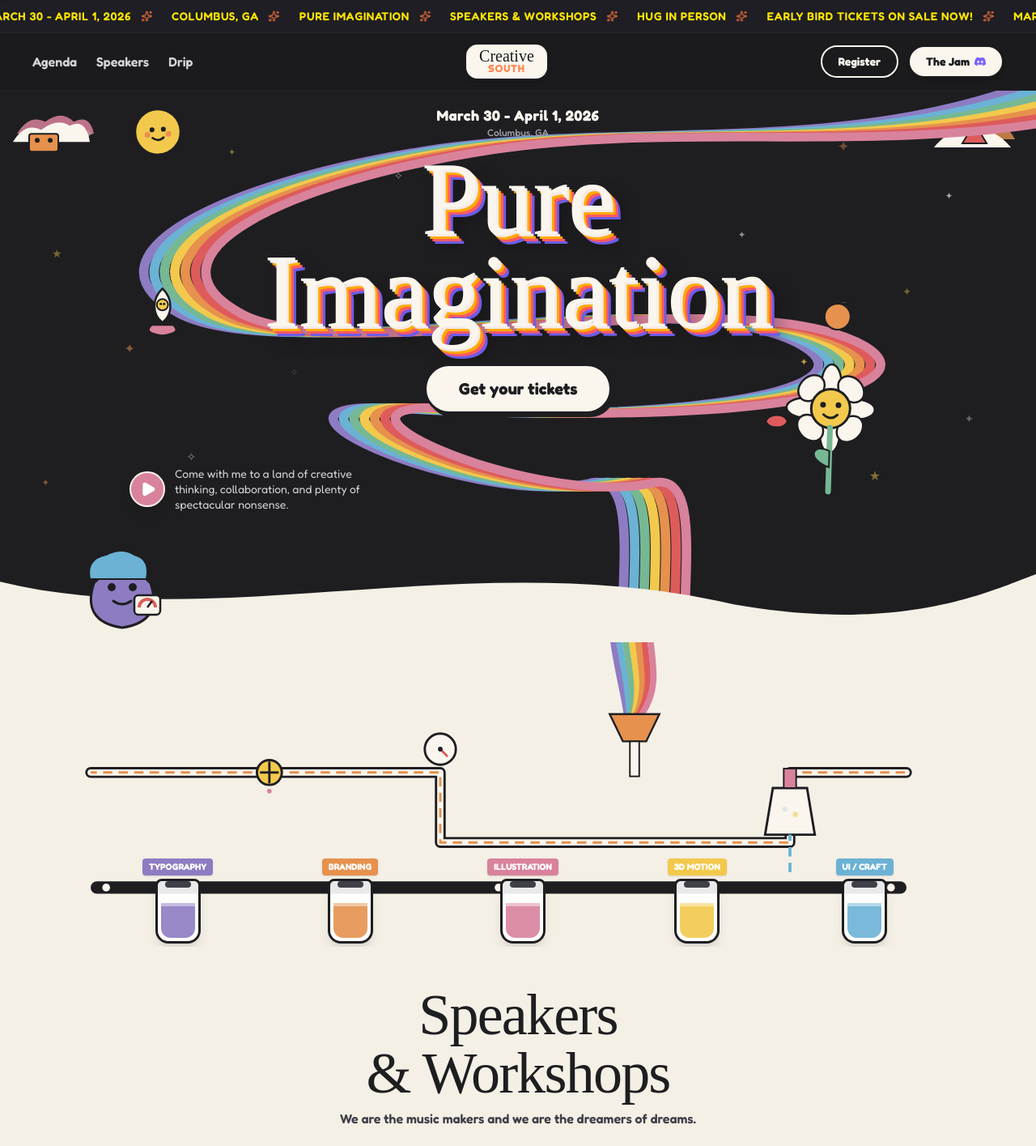
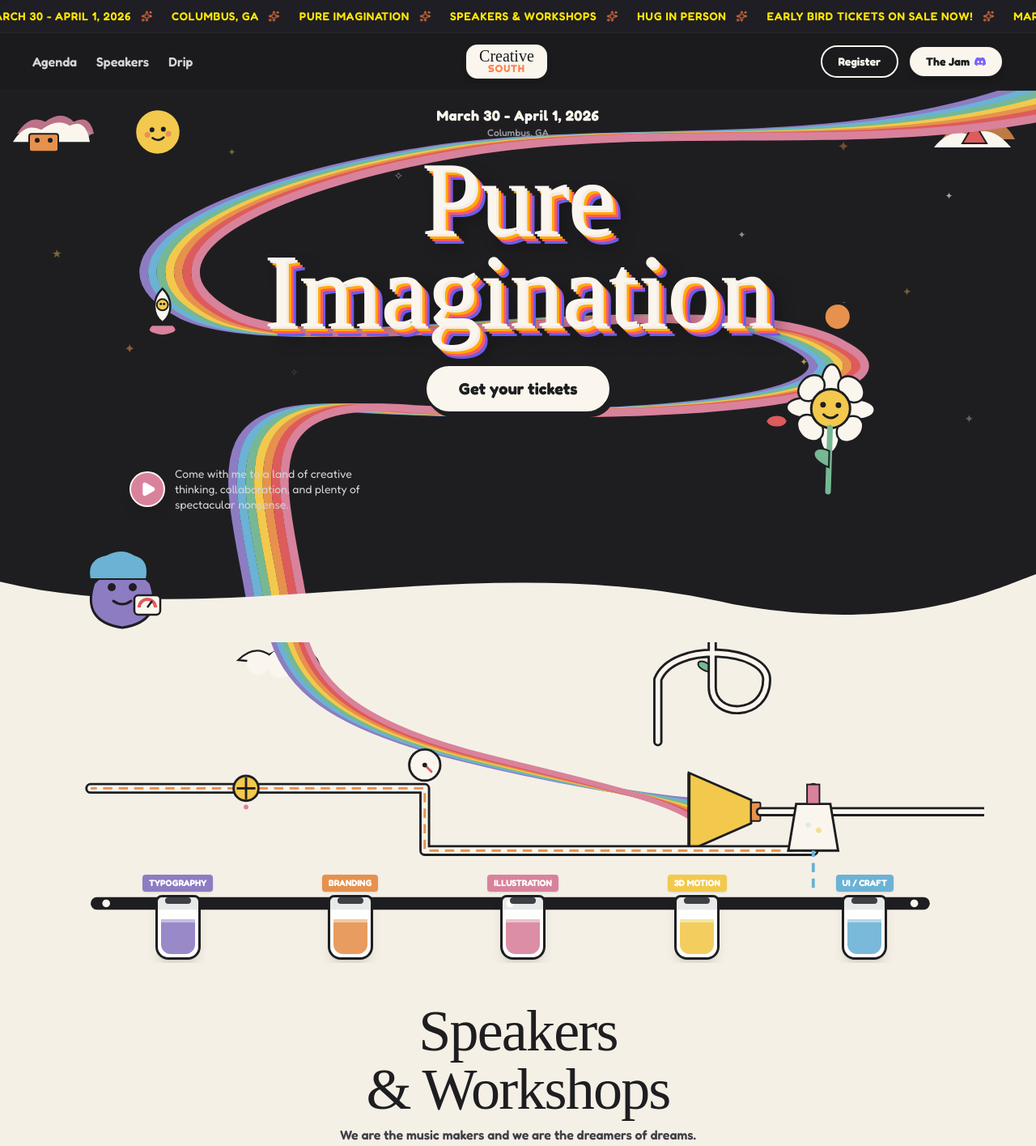
Before and after one commit to NH-Bappy/Tickets, a React (Vite) app: page / in a window 1280 px wide. Shown: the top 1415 px of the page at 81% size. Built offline with nearby package versions, Linux system fonts and the light colour scheme; a web font is replaced by a local one.

Commit message:
style: replicate exact horizontal horn funnel pointing left, cloud puff entrance, curving rainbow stream, and looping white pipes

```diff
--- a/src/components/HeroSection.jsx
+++ b/src/components/HeroSection.jsx
@@ -14,12 +14,12 @@ export default function HeroSection({ onOpenTickets }) {
 
   const rainbowBands = [
     { color: '#8E7CC3', offset: 0 },   // Muted Purple
-    { color: '#6BB2D5', offset: 12 },  // Muted Sky Blue
-    { color: '#76B894', offset: 24 },  // Muted Sage Green
-    { color: '#F2C94C', offset: 36 },  // Muted Vintage Yellow
-    { color: '#E6914D', offset: 48 },  // Muted Soft Orange
-    { color: '#DE5B5B', offset: 60 },  // Muted Coral Red
-    { color: '#D9829C', offset: 72 }   // Muted Soft Pink
+    { color: '#6BB2D5', offset: 10 },  // Muted Sky Blue
+    { color: '#76B894', offset: 20 },  // Muted Sage Green
+    { color: '#F2C94C', offset: 30 },  // Muted Vintage Yellow
+    { color: '#E6914D', offset: 40 },  // Muted Soft Orange
+    { color: '#DE5B5B', offset: 50 },  // Muted Coral Red
+    { color: '#D9829C', offset: 60 }   // Muted Soft Pink
   ];
 
   const heroStars = [
@@ -36,9 +36,6 @@ export default function HeroSection({ onOpenTickets }) {
     { top: '50%', left: '28%', size: 'text-xs', color: 'text-white/40', icon: '✧', delay: '1.3s' },
     { top: '48%', right: '22%', size: 'text-xs', color: 'text-[#F2C94C]/80', icon: '✦', delay: '0.6s' },
     { top: '58%', right: '6%', size: 'text-sm', color: 'text-white/60', icon: '✦', delay: '1.4s' },
-    { top: '65%', left: '18%', size: 'text-sm', color: 'text-white/50', icon: '✧', delay: '0.3s' },
-    { top: '70%', left: '4%', size: 'text-xs', color: 'text-[#E6914D]/80', icon: '✦', delay: '1s' },
-    { top: '68%', right: '15%', size: 'text-base', color: 'text-[#F2C94C]/70', icon: '★', delay: '0.9s' },
   ];
 
   return (
@@ -103,8 +100,8 @@ export default function HeroSection({ onOpenTickets }) {
         </svg>
       </motion.div>
 
-      {/* Continuous 7-Strip Rainbow Stream exiting precisely at X = 720 (60% from left) at Y = 700 */}
-      <div className="absolute top-0 left-0 w-full h-[660px] pointer-events-none z-10 overflow-hidden">
+      {/* Rainbow Ribbon Stream exiting into Cream section top left */}
+      <div className="absolute top-0 right-0 w-full h-[660px] pointer-events-none z-10 overflow-hidden">
         <svg className="w-full h-full" viewBox="0 0 1200 680" fill="none" preserveAspectRatio="none">
           {rainbowBands.map((band, i) => {
             const yOff = band.offset;
@@ -115,13 +112,12 @@ export default function HeroSection({ onOpenTickets }) {
                   M ${1350 + yOff} ${-100 + yOff}
                   C ${1080 + yOff} 110, ${780 + yOff} 30, ${500 + yOff} 75
                   C ${260 + yOff} 115, ${80 + yOff} 210, ${210 + yOff} 285
-                  C ${340 + yOff} 355, ${790 + yOff} 235, ${930 + yOff} 325
-                  C ${1020 + yOff} 385, ${760 + yOff} 425, ${470 + yOff} 405
-                  C ${240 + yOff} 385, ${540 + yOff} 530, ${680 + yOff} 500
-                  C ${740 + yOff} 480, ${720 + yOff} 600, ${720 + yOff} 720
+                  C ${340 + yOff} 355, ${790 + yOff} 235, ${920 + yOff} 325
+                  C ${1020 + yOff} 385, ${760 + yOff} 425, ${420 + yOff} 405
+                  C ${200 + yOff} 385, ${280 + yOff} 520, ${300 + yOff} 720
                 `}
                 stroke={band.color}
-                strokeWidth="11"
+                strokeWidth="10"
                 strokeLinecap="round"
                 fill="none"
               />
--- a/src/components/SpeakersSection.jsx
+++ b/src/components/SpeakersSection.jsx
@@ -16,12 +16,12 @@ export default function SpeakersSection({ onBecomeSpeaker }) {
 
   const rainbowBands = [
     { color: '#8E7CC3', offset: 0 },   // Muted Purple
-    { color: '#6BB2D5', offset: 8 },   // Muted Sky Blue
-    { color: '#76B894', offset: 16 },  // Muted Sage Green
-    { color: '#F2C94C', offset: 24 },  // Muted Vintage Yellow
-    { color: '#E6914D', offset: 32 },  // Muted Soft Orange
-    { color: '#DE5B5B', offset: 40 },  // Muted Coral Red
-    { color: '#D9829C', offset: 48 }   // Muted Soft Pink
+    { color: '#6BB2D5', offset: 7 },   // Muted Sky Blue
+    { color: '#76B894', offset: 14 },  // Muted Sage Green
+    { color: '#F2C94C', offset: 21 },  // Muted Vintage Yellow
+    { color: '#E6914D', offset: 28 },  // Muted Soft Orange
+    { color: '#DE5B5B', offset: 35 },  // Muted Coral Red
+    { color: '#D9829C', offset: 42 }   // Muted Soft Pink
   ];
 
   const jars = [
@@ -52,39 +52,77 @@ export default function SpeakersSection({ onBecomeSpeaker }) {
           </motion.div>
         )}
 
-        {/* SVG Connected Pipes and Perfect Seamless Rainbow Ribbon Connection */}
+        {/* SVG Connected Pipes and Exact Horn Funnel Connection */}
         <div className="relative w-full overflow-x-auto pb-4">
-          <svg className="w-full min-w-[850px] h-[360px]" viewBox="0 0 1200 360" fill="none">
+          <svg className="w-full min-w-[850px] h-[380px]" viewBox="0 0 1200 380" fill="none">
 
-            {/* SEAMLESS 7-STRIP RAINBOW RIBBON: Starts at X = 720 (matching Hero exit!) and flows straight into the Funnel */}
+            {/* White Cloudpuff where Rainbow enters from the top dark section */}
+            <g transform="translate(230, -10)">
+              <path d="M10 25 Q30 5 50 18 Q70 5 90 20 Q110 10 115 35 Z" fill="#FAF6EE" stroke="#1e1e21" strokeWidth="2.5" />
+              <circle cx="35" cy="30" r="14" fill="#FAF6EE" />
+              <circle cx="65" cy="30" r="18" fill="#FAF6EE" />
+              <circle cx="95" cy="32" r="12" fill="#FAF6EE" />
+            </g>
+
+            {/* CONTINUOUS 7-STRIP RAINBOW STREAM:
+                Enters from top (X = 300), passes through Cloudpuff,
+                curves horizontally right under top pipe loop,
+                and streams straight into the Left Mouth of the Horizontal Horn Funnel! */}
             <g className="z-10">
               {rainbowBands.map((band, i) => (
                 <path
                   key={i}
                   d={`
-                    M ${720 + band.offset} -30
-                    C ${725 + band.offset} 20, ${735 + band.offset} 50, ${740 + band.offset * 0.4} 85
+                    M ${280 + band.offset} -30
+                    C ${295 + band.offset} 50, ${360 + band.offset} 100, ${520 + band.offset} 140
+                    C ${640 + band.offset} 170, ${760 + band.offset * 0.4} 190, ${820} ${195 + band.offset * 0.5}
                   `}
                   stroke={band.color}
-                  strokeWidth="8"
+                  strokeWidth="7"
                   strokeLinecap="round"
                   fill="none"
                 />
               ))}
             </g>
 
-            {/* GOLDEN FUNNEL: Placed exactly at X = 750 (matching where the 7-strip rainbow ribbon streams down) */}
-            <g transform="translate(750, 85)" className="z-20">
-              {/* Funnel Body */}
-              <polygon points="-32,0 32,0 15,35 -15,35" fill="#E6914D" stroke="#1e1e21" strokeWidth="2.5" />
-              {/* Stem connecting to top pipe */}
-              <rect x="-6" y="35" width="12" height="45" fill="#FAF6EE" stroke="#1e1e21" strokeWidth="2" />
+            {/* HORIZONTAL GOLDEN HORN FUNNEL: Pointing Left with open mouth on the left side! */}
+            <g transform="translate(820, 160)" className="z-20">
+              {/* Golden Cone Mouth pointing Left */}
+              <polygon points="0,0 80,35 80,65 0,100" fill="#F2C94C" stroke="#1e1e21" strokeWidth="3" />
+              {/* Horn Rim Outline */}
+              <line x1="0" y1="0" x2="0" y2="100" stroke="#1e1e21" strokeWidth="4" />
+              {/* Back Ring connectors */}
+              <rect x="80" y="38" width="12" height="24" rx="2" fill="#E6914D" stroke="#1e1e21" strokeWidth="2" />
+              {/* Pipe connection leaving right side of Horn */}
+              <path d="M 92 50 L 1100 50" stroke="#1e1e21" strokeWidth="12" strokeLinecap="round" />
+              <path d="M 92 50 L 1100 50" stroke="#FAF6EE" strokeWidth="6" strokeLinecap="round" />
             </g>
 
-            {/* White Laboratory Pipes with Dark Stroke */}
-            {/* Main Pipe running across */}
+            {/* WHITE LABORATORY PIPES matching user's reference snippet layout */}
+            {/* Top Loop Pipe above Rainbow */}
             <path
-              d="M 50 160 L 500 160 L 500 250 L 950 250 L 950 160 L 1100 160"
+              d="M 850 -20 L 850 50 C 850 90, 920 90, 920 40 C 920 0, 800 -10, 780 40 L 780 120"
+              stroke="#1e1e21"
+              strokeWidth="12"
+              strokeLinecap="round"
+              strokeLinejoin="round"
+              fill="none"
+            />
+            <path
+              d="M 850 -20 L 850 50 C 850 90, 920 90, 920 40 C 920 0, 800 -10, 780 40 L 780 120"
+              stroke="#FAF6EE"
+              strokeWidth="6"
+              strokeLinecap="round"
+              strokeLinejoin="round"
+              fill="none"
+            />
+
+            {/* Leaves on Top Right Pipe */}
+            <path d="M 845 20 C 830 10, 825 25, 845 30 Z" fill="#76B894" stroke="#1e1e21" strokeWidth="2" />
+
+            {/* Main Connecting Pipe under Rainbow */}
+            <path
+              d="M 50 180 L 480 180 L 480 260 L 980 260 L 980 180"
               stroke="#1e1e21"
               strokeWidth="14"
               strokeLinecap="round"
@@ -92,7 +130,7 @@ export default function SpeakersSection({ onBecomeSpeaker }) {
               fill="none"
             />
             <path
-              d="M 50 160 L 500 160 L 500 250 L 950 250 L 950 160 L 1100 160"
+              d="M 50 180 L 480 180 L 480 260 L 980 260 L 980 180"
               stroke="#FAF6EE"
               strokeWidth="8"
               strokeLinecap="round"
@@ -100,9 +138,9 @@ export default function SpeakersSection({ onBecomeSpeaker }) {
               fill="none"
             />
 
-            {/* Glowing Liquid Stream Inside Pipe */}
+            {/* Glowing Liquid Stream Inside Main Pipe */}
             <path
-              d="M 50 160 L 500 160 L 500 250 L 950 250 L 950 160 L 1100 160"
+              d="M 50 180 L 480 180 L 480 260 L 980 260 L 980 180"
               stroke="#E6914D"
               strokeWidth="3"
               className="animate-liquid"
@@ -110,7 +148,7 @@ export default function SpeakersSection({ onBecomeSpeaker }) {
             />
 
             {/* Pressure Gauge */}
-            <g transform="translate(500, 160)" className="cursor-pointer" onClick={handleValveClick}>
+            <g transform="translate(480, 180)" className="cursor-pointer" onClick={handleValveClick}>
               <circle cx="0" cy="-30" r="20" fill="#FAF6EE" stroke="#1e1e21" strokeWidth="3" />
               <circle cx="0" cy="-30" r="16" fill="#FAF6EE" />
               <line
@@ -125,7 +163,7 @@ export default function SpeakersSection({ onBecomeSpeaker }) {
             </g>
 
             {/* Valve Wheel */}
-            <g transform="translate(280, 160)" className="cursor-pointer group" onClick={handleValveClick}>
+            <g transform="translate(250, 180)" className="cursor-pointer group" onClick={handleValveClick}>
               <circle cx="0" cy="0" r="16" fill="#F2C94C" stroke="#1e1e21" strokeWidth="3" className="group-hover:rotate-45 transition-transform" />
               <line x1="-12" y1="0" x2="12" y2="0" stroke="#1e1e21" strokeWidth="3" />
               <line x1="0" y1="-14" x2="0" y2="14" stroke="#1e1e21" strokeWidth="3" />
@@ -133,7 +171,7 @@ export default function SpeakersSection({ onBecomeSpeaker }) {
             </g>
 
             {/* Distillation Beaker Vessel */}
-            <g transform="translate(950, 180)">
+            <g transform="translate(980, 200)">
               <path d="M-22 0 L22 0 L32 60 L-32 60 Z" fill="#FAF6EE" stroke="#1e1e21" strokeWidth="3" />
               <rect x="-8" y="-25" width="16" height="25" fill="#D9829C" stroke="#1e1e21" strokeWidth="2" />
               <circle cx="-8" cy="35" r="4" fill="#6BB2D5" className="animate-bubble-1" />
@@ -141,13 +179,13 @@ export default function SpeakersSection({ onBecomeSpeaker }) {
             </g>
 
             {/* Dripping Liquid to Conveyor Belt */}
-            <path d="M 950 240 L 950 290" stroke="#6BB2D5" strokeWidth="4" strokeDasharray="6 6" className="animate-liquid" />
+            <path d="M 980 260 L 980 310" stroke="#6BB2D5" strokeWidth="4" strokeDasharray="6 6" className="animate-liquid" />
 
             {/* Conveyor Belt Platform */}
-            <rect x="50" y="300" width="1050" height="16" rx="8" fill="#1e1e21" />
-            <circle cx="70" cy="308" r="5" fill="#FAF6EE" />
-            <circle cx="1080" cy="308" r="5" fill="#FAF6EE" />
-            <circle cx="575" cy="308" r="5" fill="#FAF6EE" />
+            <rect x="50" y="320" width="1080" height="16" rx="8" fill="#1e1e21" />
+            <circle cx="70" cy="328" r="5" fill="#FAF6EE" />
+            <circle cx="1110" cy="328" r="5" fill="#FAF6EE" />
+            <circle cx="590" cy="328" r="5" fill="#FAF6EE" />
           </svg>
 
           {/* Conveyor Belt Jars */}
```
